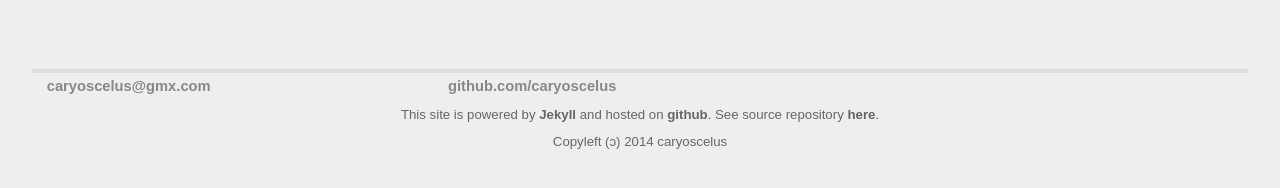
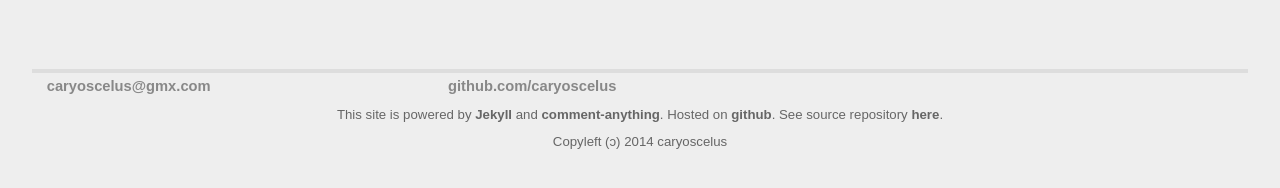
Before and after one commit to caryoscelus/caryoscelus.github.io, a Jekyll site: the page built from index.md, in a window 1280 px wide. Shown: the part 707-895 px from the top of the page. Built offline with Jekyll 4.4.1, drawn with Linux system fonts in a browser that asks for light colours; Markdown is read by kramdown in place of the engine named in the settings.

Commit message:
add note about comment-anything

```diff
--- a/_layouts/default.html
+++ b/_layouts/default.html
@@ -51,7 +51,7 @@
                 </div>
             </div>
             <div class="site_notes">
-                This site is powered by <a href="http://jekyllrb.com">Jekyll</a> and hosted on <a href="https://pages.github.com">github</a>. See source repository <a href="https://github.com/caryoscelus/caryoscelus.github.io">here</a>.<br/>
+                This site is powered by <a href="http://jekyllrb.com">Jekyll</a> and <a href="https://github.com/caryoscelus/comment-anything">comment-anything</a>. Hosted on <a href="https://pages.github.com">github</a>. See source repository <a href="https://github.com/caryoscelus/caryoscelus.github.io">here</a>.<br/>
                 Copyleft (ↄ) 2014 caryoscelus
             </div>
         </div>
```
